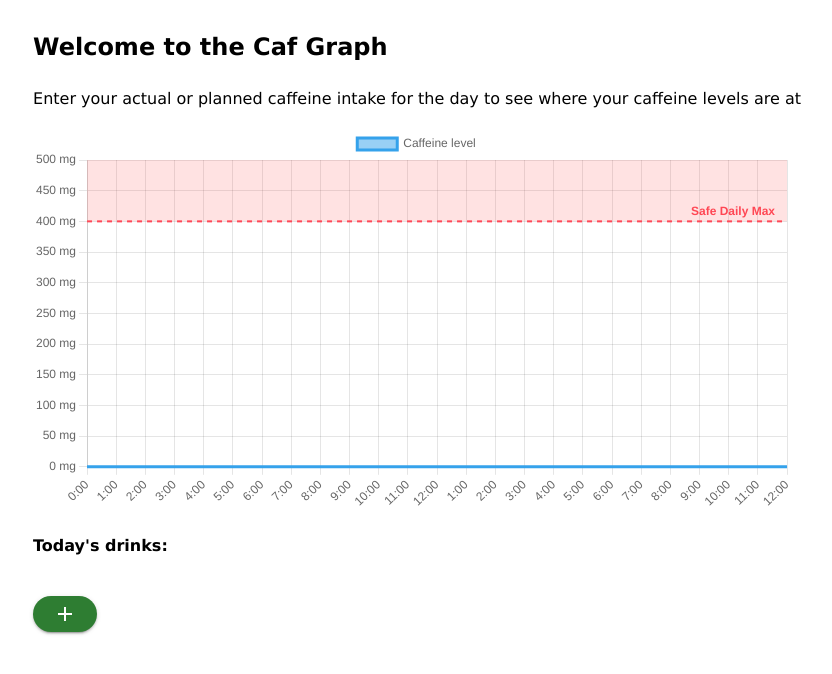
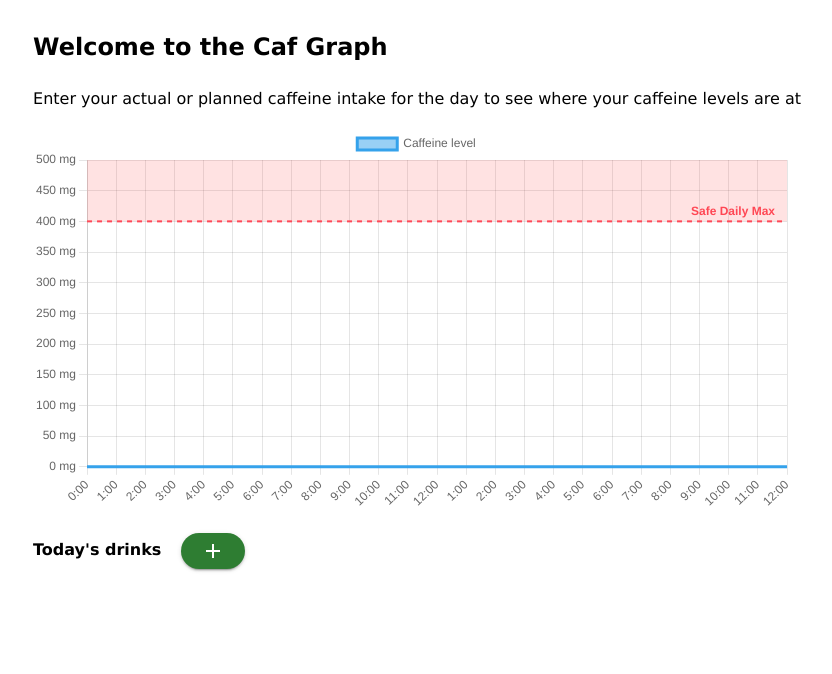
Before and after one commit to nedransfield/caffeine-calculator, a Next.js app: page / in a window 1280 px wide. Shown: the top 674 px of the page, without its empty margins (223-1055 px from the left). Built offline with nearby package versions, Linux system fonts and the light colour scheme.

Commit message:
Moved button for CLS purposes

```diff
--- a/components/DrinksDisplay.jsx
+++ b/components/DrinksDisplay.jsx
@@ -23,21 +23,23 @@ const DrinksDisplay = ({ drinks, handleAdd, handleDelete }) => {
 
   return (
     <>
-      <h4>Today's drinks:</h4>
+      <h4>
+        Today's drinks
+        <Button
+          variant='contained'
+          onClick={handleOpenDialog}
+          color='success'
+          disableRipple={true}
+          sx={{ borderRadius: 10, marginLeft: '20px' }}
+        >
+          <AddIcon />
+        </Button>
+      </h4>
       <Stack marginBottom={2}>
         {drinks.map((drink, index) => (
           <DrinkItem key={index} drink={drink} handleDelete={handleDelete} />
         ))}
       </Stack>
-      <Button
-        variant='contained'
-        onClick={handleOpenDialog}
-        color='success'
-        disableRipple={true}
-        sx={{ borderRadius: 10 }}
-      >
-        <AddIcon />
-      </Button>
       {open && (
         <AddDrinkDialog handleAdd={handleAdd} open={open} setOpen={setOpen} />
       )}
```
Also changed, not shown: app/icon.png (added).
